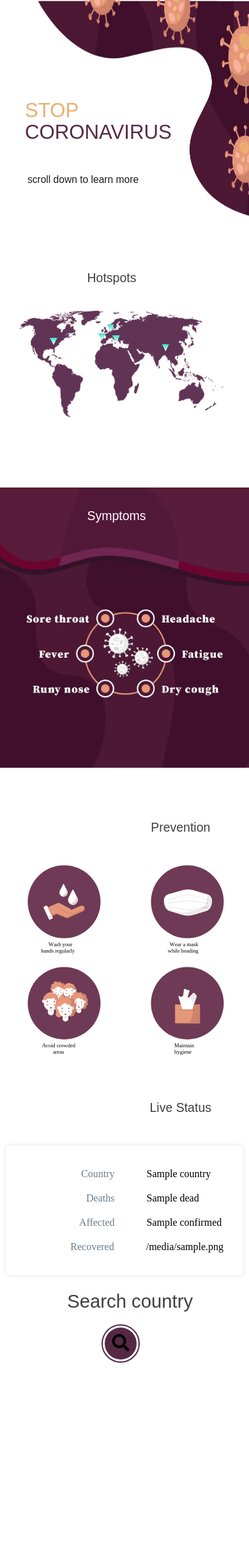
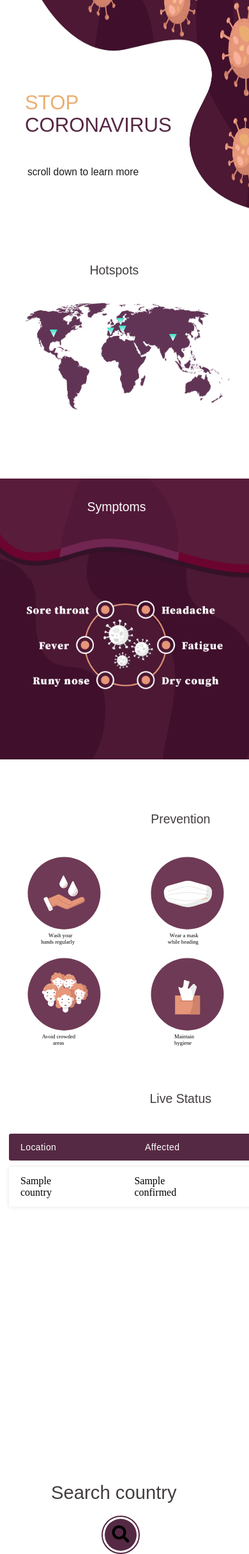
Before and after one commit to punidramesh/Artemis, a Django app: page / in a window 390 px wide. Shown: the whole page at 64% size. Before the commit the page ends 2130 px from the top, so only its background shows below. Run offline with Django 3.2, Linux system fonts and the light colour scheme; tables that the repository leaves empty hold one stand-in row (values such as "Sample post"); a database or web service that is not in the repository returns one stand-in record (values such as "Sample title"); parts of the project's set-up code (start-up, migrations or seed data) failed here and were passed over; some libraries are stand-ins or nearby versions; some web fonts are replaced.

Commit message:
Made table scrollable

```diff
--- a/src/templates/index.html
+++ b/src/templates/index.html
@@ -32,8 +32,17 @@
         {
             overflow-x: hidden;
         }
-
+        div.scroll {
+                margin:4px, 4px;
+                padding:4px;
+                width: 750px;
+                height: 510px;
+                overflow-x: hidden;
+                overflow-x: auto;
+                text-align:justify;
+            }
         #Landing{
+            margin-top: -3%;
             position: relative;
         }
 
@@ -76,6 +85,7 @@
             left: 10%;
             color: #433E3E;
             padding-top: 10%;
+            margin-bottom: 10%;
         }
         #symptoms-title{
             position: absolute;
@@ -127,23 +137,20 @@
         }
 
         .container {
-            max-width: 1000px;
+            max-width: 750px;
             margin-left: auto;
             margin-right: auto;
             padding-left: 10px;
             padding-right: 10px;
         }
 
-        #table-l{
-            margin-top: 13%;
-        }
 
         .responsive-table li {
             border-radius: 3px;
-            padding: 25px 30px;
+            padding: 13px 18px;
             display: flex;
             justify-content: space-between;
-            margin-bottom: 25px;
+            margin-bottom: 10px;
         }
         .responsive-table .table-header {
             background-color: #552944;
@@ -171,41 +178,43 @@
 
         #hotspots{
             position: relative;
+            padding-left: 2.5%;
         }
+
         #us{
             position: absolute;
             height: 3vw;
             width: 3vw;
-            top: 41%;
+            top: 38%;
             left: 20%;
         }
         #italy{
             position: absolute;
             height: 3vw;
             width: 3vw;
-            top: 40%;
-            left: 44.75%;
+            top: 33%;
+            left: 47%;
         }
         #germany{
             position: absolute;
             height: 3vw;
             width: 3vw;
-            top: 35%;
-            left: 43%;
+            top: 27%;
+            left: 46%;
         }
         #china{
             position: absolute;
             height: 3vw;
             width: 3vw;
-            top: 44%;
-            left: 65%;
+            top: 39%;
+            left: 67%;
         }
         #spain{
             position: absolute;
             height: 3vw;
             width: 3vw;
-            top: 41%;
-            left: 39.5%;
+            top: 35%;
+            left: 41.75%;
         }
         #hotspots-img{
             height: 60vw;
@@ -290,39 +299,25 @@
             }
             #search-text{
                 position: relative;
-                margin-top: 5%;
                 font-family: 'Candal', sans-serif;
                 font-size: 5vw;
-                left: 27%;
                 color: #433E3E;
                 margin-bottom: 5%;
+                margin-top: 10%;
+                max-width: 750px;
+                margin-left: auto;
+                margin-right: auto;
+                padding-left: 80px;
+                padding-right: 10px;
             }
 
         @media only screen and (max-width: 760px)  {
 
             #search-text{
                 font-size: 7.5vw;
-                padding-right: 20vw;
-            }
-            .responsive-table .table-header {
-                display: none;
-            }
-            .responsive-table li {
-                display: block;
-            }
-            .responsive-table .col {
-                flex-basis: 100%;
-            }
-            .responsive-table .col {
                 display: flex;
-                padding: 10px 0;
-            }
-            .responsive-table .col:before {
-                color: #6C7A89;
-                padding-right: 50px;
-                content: attr(data-label);
-                flex-basis: 45%;
-                text-align: right;
+                justify-self: center;
+                align-self: center;
             }
             #status-title{
                 padding-left: 25%;
@@ -392,7 +387,7 @@
                 font-size: 4vw;
             }
             #hotspots-title{
-                padding-left: 25%;
+                padding-left: 26%;
                 margin-top: -5%;
             }
             #landing-img{
@@ -407,36 +402,36 @@
                 position: absolute;
                 height: 3vw;
                 width: 3vw;
-                top: 31%;
+                top: 26%;
                 left: 20%;
             }
             #italy{
                 position: absolute;
                 height: 3vw;
                 width: 3vw;
-                top: 30%;
-                left: 45.25%;
+                top: 24%;
+                left: 47.75%;
             }
             #germany{
                 position: absolute;
                 height: 3vw;
                 width: 3vw;
-                top: 25%;
-                left: 43%;
+                top: 20%;
+                left: 47%;
             }
             #china{
                 position: absolute;
                 height: 3vw;
                 width: 3vw;
-                top: 34%;
-                left: 65%;
+                top: 28%;
+                left: 68%;
             }
             #spain{
                 position: absolute;
                 height: 3vw;
                 width: 3vw;
-                top: 29%;
-                left: 39.5%;
+                top: 25%;
+                left: 43%;
         }
 	}
     </style>
@@ -449,9 +444,9 @@
             <p id = 'lt-landing'>CORONAVIRUS</p>
             <p id = 'lt1-landing'>scroll down to learn more</p>
         </section>
+        <p id = 'hotspots-title'>Hotspots</p>
+        <section id = 'hotspots'>
 
-        <section id = 'hotspots'>
-            <p id = 'hotspots-title'>Hotspots</p>
             <img id = "hotspots-img" src = "{% static 'images/World mapCOVID.png' %}">
             {% for i in hotspots %}
                 {%if i.cd == US%}
@@ -496,22 +491,24 @@
         <section id = 'live-status'>
                 <p id = 'status-title'>Live Status</p>
             <div class="container">
+                <div class="scroll">
                     <ul class="responsive-table" id = 'table-l'>
                         <li class="table-header">
                             <div class="col col-1">Location</div>
-                        <div class="col col-2">Deaths</div>
-                        <div class="col col-3">Affected</div>
+                            <div class="col col-2">Affected</div>
+                            <div class="col col-3">Deaths</div>
                             <div class="col col-4">Recovered</div>
                         </li>
                         {% for r in records %}
                             <li class="table-row">
-                            <div class="col col-1" data-label="Country">{{ r.cd }}</div>
-                            <div class="col col-2" data-label="Deaths">{{ r.d }}</div>
-                            <div class="col col-3" data-label="Affected">{{ r.cn }}</div>
+                                <div class="col col-1" data-label="Country" >{{ r.cd }}</div>
+                                <div class="col col-2" data-label="Affected">{{ r.cn }}</div>
+                                <div class="col col-3" data-label="Deaths">{{ r.d }}</div>
                                 <div class="col col-4" data-label="Recovered">{{ r.r }}</div>
                             </li>
                         {% endfor %}
                     </ul>
+                </div>
             </div>
             <p id = 'search-text'>Search country</p>
 
--- a/src/tracker/views.py
+++ b/src/tracker/views.py
@@ -4,6 +4,5 @@ from .models import Livedata
 def home(request):
     uploadToDb.upload()
     context = getData.contextPass()
-    context = context[0:11]
     hotspots = getData.topCountries()
     return render(request,"index.html",{'records': context, 'hotspots': hotspots})
```
Also changed, not shown: src/timeseries.json, 1 other file. Lines whose indentation alone changed are shown as unchanged.
